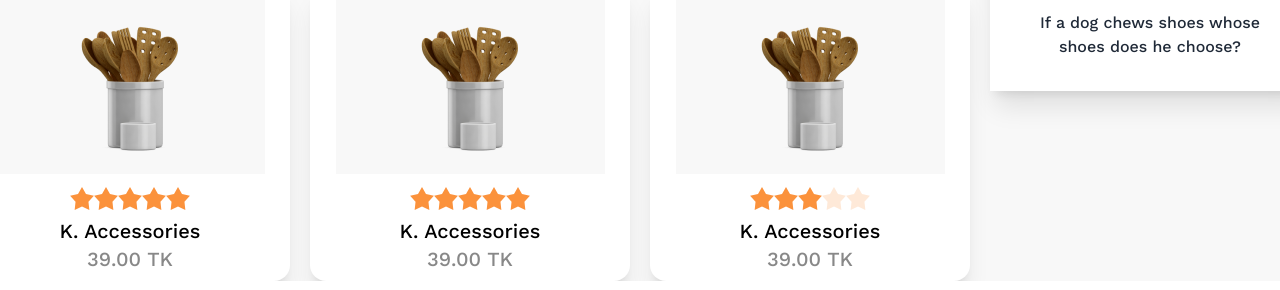
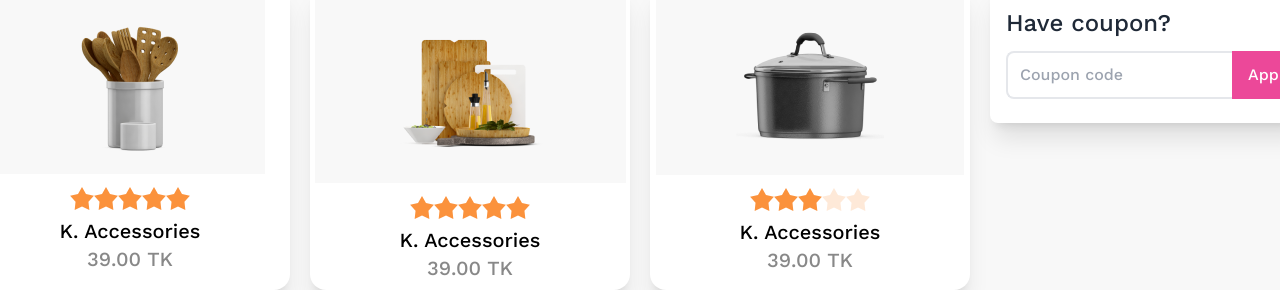
Before and after one commit to sajalbiswas1/summer-sale-a5, a plain HTML site: page index.html in a window 1280 px wide. Shown: the part 659-949 px from the top of the page. Drawn offline with nearby package versions, Linux system fonts and the light colour scheme.

Commit message:
side section added

```diff
--- a/index.html
+++ b/index.html
@@ -52,18 +52,18 @@
                             <div class="items-center text-center mt-3">
                                 <div class="rating">
                                     <input type="radio" name="rating-2" class="mask mask-star-2 bg-orange-400" />
-                                    <input type="radio" name="rating-2" class="mask mask-star-2 bg-orange-400" />
                                     <input type="radio" name="rating-2" class="mask mask-star-2 bg-orange-400" checked />
                                     <input type="radio" name="rating-2" class="mask mask-star-2 bg-orange-400" />
                                     <input type="radio" name="rating-2" class="mask mask-star-2 bg-orange-400" />
-                                </div>
+                                    <input type="radio" name="rating-2" class="mask mask-star-2 bg-orange-400" />
+                                  </div>
                                 <h2 class="text-xl mb-0 text-black">K. Accessories</h2>
                                 <p class="text-[#11111180] text-xl mb-2">39.00 TK</p>
                             </div>
                           </div>
                         <div class="pb-0 card w-80 bg-base-100 shadow-xl">
                             <figure class="">
-                              <img class="bg-[#F8F8F8] px-20 mt-4 py-5" src="/images/prod1.png" alt="Shoes" class="rounded-xl" />
+                              <img class="bg-[#F8F8F8] px-20 mt-4 py-5" src="/images/prod2.png" alt="Shoes" class="rounded-xl" />
                             </figure>
                             <div class="items-center text-center mt-3">
                                 <div class="rating">
@@ -79,7 +79,7 @@
                           </div>
                         <div class="pb-0 card w-80 bg-base-100 shadow-xl">
                             <figure class="">
-                              <img class="bg-[#F8F8F8] px-20 mt-4 py-5" src="/images/prod1.png" alt="Shoes" class="rounded-xl" />
+                              <img class="bg-[#F8F8F8] px-20 mt-4 py-5" src="/images/prod3.png" alt="Shoes" class="rounded-xl" />
                             </figure>
                             <div class="items-center text-center mt-3">
                                 <div class="rating">
@@ -101,11 +101,13 @@
 
                 <!-- ---------Side section start----------- -->
                 <div>
-                    <div class="w-80 bg-base-100 shadow-xl">
-
-                        <div class="card-body items-center text-center">
-                          <h2 class="card-title">Shoes!</h2>
-                          <p>If a dog chews shoes whose shoes does he choose?</p>
+                    <div class=" bg-base-100  w-80 shadow-xl rounded-lg m-auto">
+                        <div class="py-6 mt-10 pl-4">
+                          <h2 class="mb-3 text-2xl">Have coupon?</h2>
+                          <div class="flex m-auto rounded-md">
+                            <input class="border-2 border-r-0 pl-3 rounded-l-lg " type="text" name="" id="" placeholder="Coupon code">
+                            <button class="bg-pink-500 px-4 py-3 text-white rounded-r-lg">Apply</button>
+                          </div>
 
                         </div>
                       </div>
```
